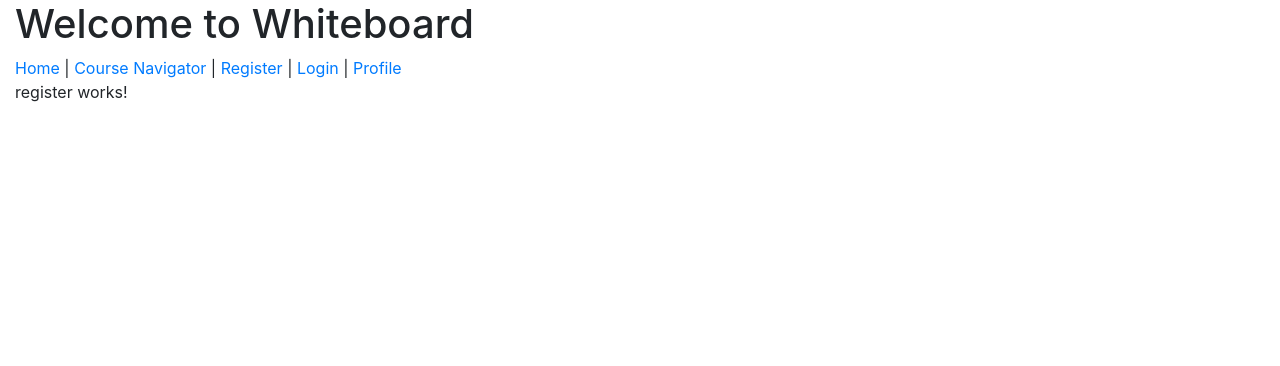
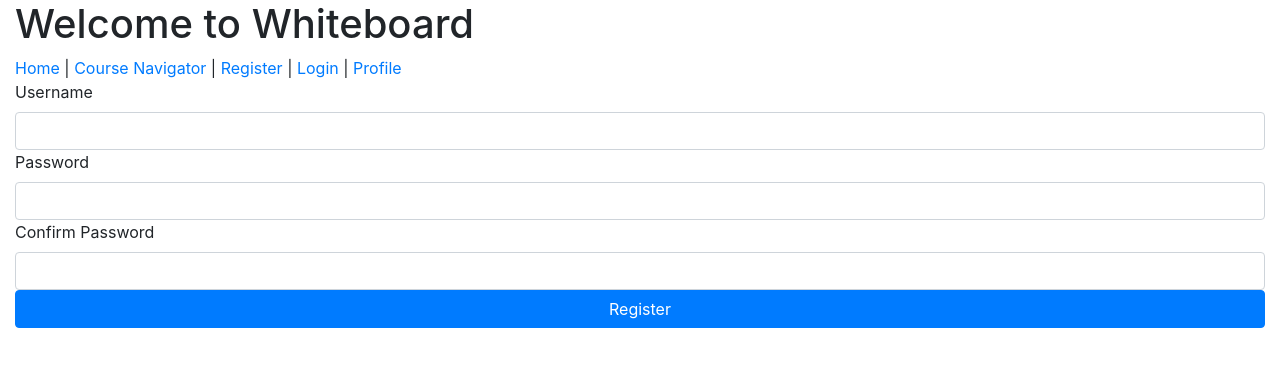
Before and after one commit to chasebish/cs4550-angular-client, an Angular app: page /register in a window 1280 px wide. Shown: the top 366 px of the page. Built offline with nearby package versions, Linux system fonts and the light colour scheme.

Commit message:
changes for heroku

```diff
--- a/src/app/login/login.component.html
+++ b/src/app/login/login.component.html
@@ -1,3 +1,9 @@
-<p>
-  login works!
-</p>
+<div>
+    <label for='username'>Username</label>
+    <input [(ngModel)]='username' id='username' class='form-control' />
+    <label for='username'>Password</label>
+    <input [(ngModel)]='password' id='password' class='form-control' type='password' />
+    <button (click)='login(username, password)' class='btn btn-primary btn-block'>
+        Login
+    </button>
+</div>
--- a/src/app/login/login.component.ts
+++ b/src/app/login/login.component.ts
@@ -1,15 +1,27 @@
 import { Component, OnInit } from '@angular/core';
+import UserServiceClient from '../services/user.service.client';
 
 @Component({
-  selector: 'app-login',
-  templateUrl: './login.component.html',
-  styleUrls: ['./login.component.css']
+    selector: 'app-login',
+    templateUrl: './login.component.html',
+    styleUrls: ['./login.component.css']
 })
 export class LoginComponent implements OnInit {
 
-  constructor() { }
+    private username: String;
+    private password: String;
 
-  ngOnInit() {
-  }
+    constructor(private userService: UserServiceClient) { }
+
+    login = (username, password) => {
+        const user = {
+            username,
+            password
+        };
+        this.userService.login(user);
+    }
+
+    ngOnInit() {
+    }
 
 }
--- a/src/app/register/register.component.html
+++ b/src/app/register/register.component.html
@@ -1,3 +1,11 @@
-<p>
-  register works!
-</p>
+<div>
+    <label for='username'>Username</label>
+    <input [(ngModel)]='username' id='username' class='form-control' />
+    <label for='password'>Password</label>
+    <input [(ngModel)]='password' id='password' class='form-control' type='password' />
+    <label for='confirmPassword'>Confirm Password</label>
+    <input [(ngModel)]='confirmPassword' id='confirmPassword' class='form-control' type='password' />
+    <button (click)='register(username, password, confirmPassword)' class='btn btn-primary btn-block'>
+        Register
+    </button>
+</div>
--- a/src/app/register/register.component.ts
+++ b/src/app/register/register.component.ts
@@ -1,4 +1,5 @@
 import { Component, OnInit } from '@angular/core';
+import UserServiceClient from '../services/user.service.client';
 
 @Component({
   selector: 'app-register',
@@ -7,9 +8,29 @@ import { Component, OnInit } from '@angular/core';
 })
 export class RegisterComponent implements OnInit {
 
-  constructor() { }
+    private username: String;
+    private password: String;
+    private confirmPassword: String;
 
-  ngOnInit() {
-  }
+    constructor(private userService: UserServiceClient) { }
+
+    register = (username, password, confirmPassword) => {
+
+        if (password !== confirmPassword) {
+            console.log(username, password, confirmPassword);
+            alert('Passwords must be the same');
+            return;
+        }
+
+        const user = {
+            username,
+            password,
+        };
+        console.log(user);
+        this.userService.register(user);
+    }
+
+    ngOnInit() {
+    }
 
 }
--- /dev/null
+++ b/src/app/services/user.service.client.ts
@@ -0,0 +1,36 @@
+import { Injectable } from '../../../node_modules/@angular/core';
+
+@Injectable()
+export default class UserServiceClient {
+
+    private WHITEBOARD_URL = 'http://localhost:3000';
+
+    register = user => {
+        return fetch(`${this.WHITEBOARD_URL}/api/register`, {
+            method: 'POST',
+            credentials: 'include',
+            headers: {
+                'Content-Type': 'application/json'
+            },
+            body: JSON.stringify(user)
+        });
+    }
+
+    login = user => {
+        return fetch(`${this.WHITEBOARD_URL}/api/login`, {
+            method: 'POST',
+            credentials: 'include',
+            headers: {
+                'Content-Type': 'application/json'
+            },
+            body: JSON.stringify(user)
+        });
+    }
+
+    logout = () => {
+        return fetch(`${this.WHITEBOARD_URL}/api/logout`, {
+            method: 'POST',
+            credentials: 'include'
+        });
+    }
+}
```
Also changed, not shown: package.json (+16 -5 lines), server.js (added, +16 -0 lines), src/app/app.module.ts (+7 -3 lines), 1 other file (tests, documents, lock files or other folders).
